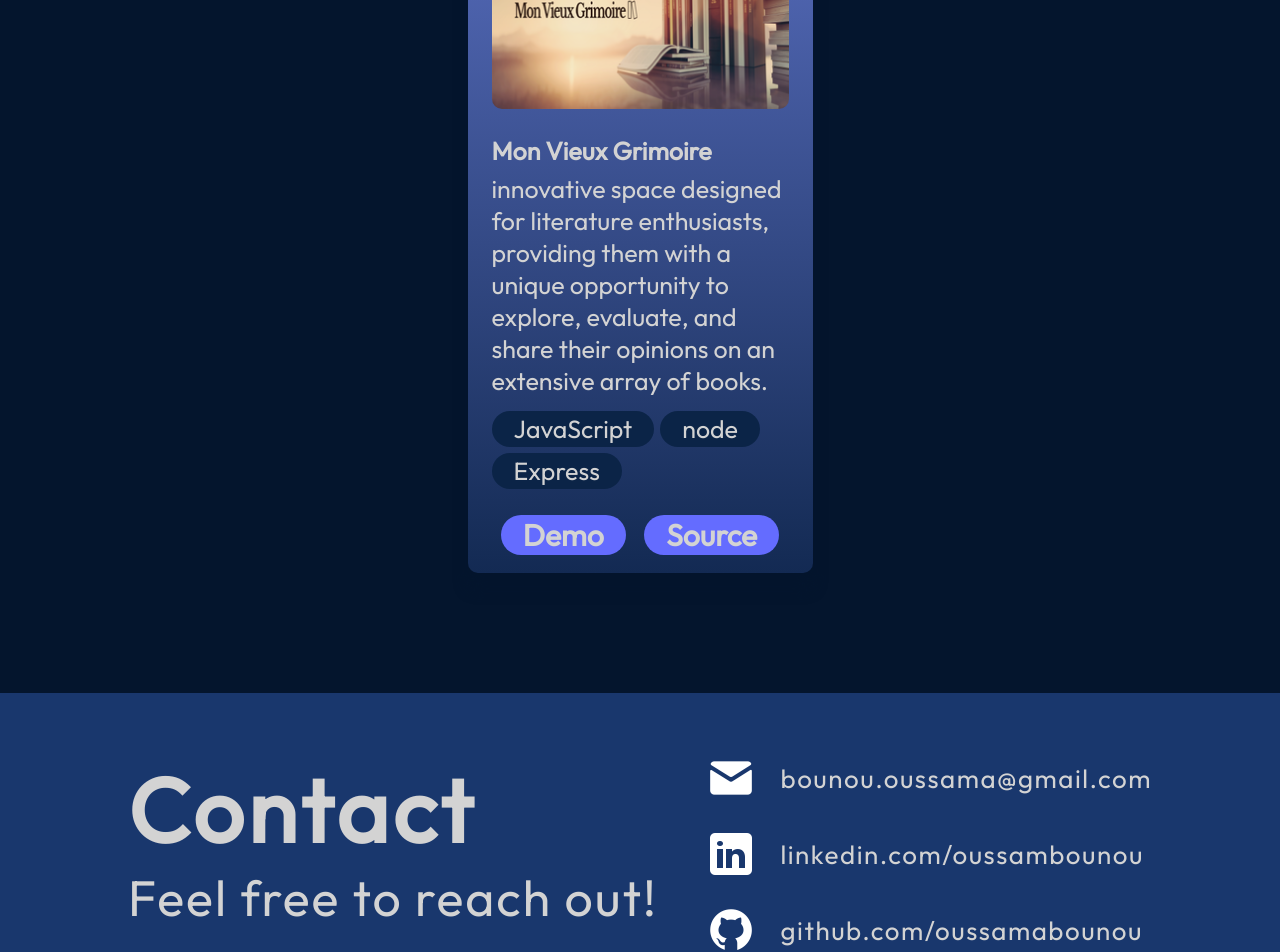
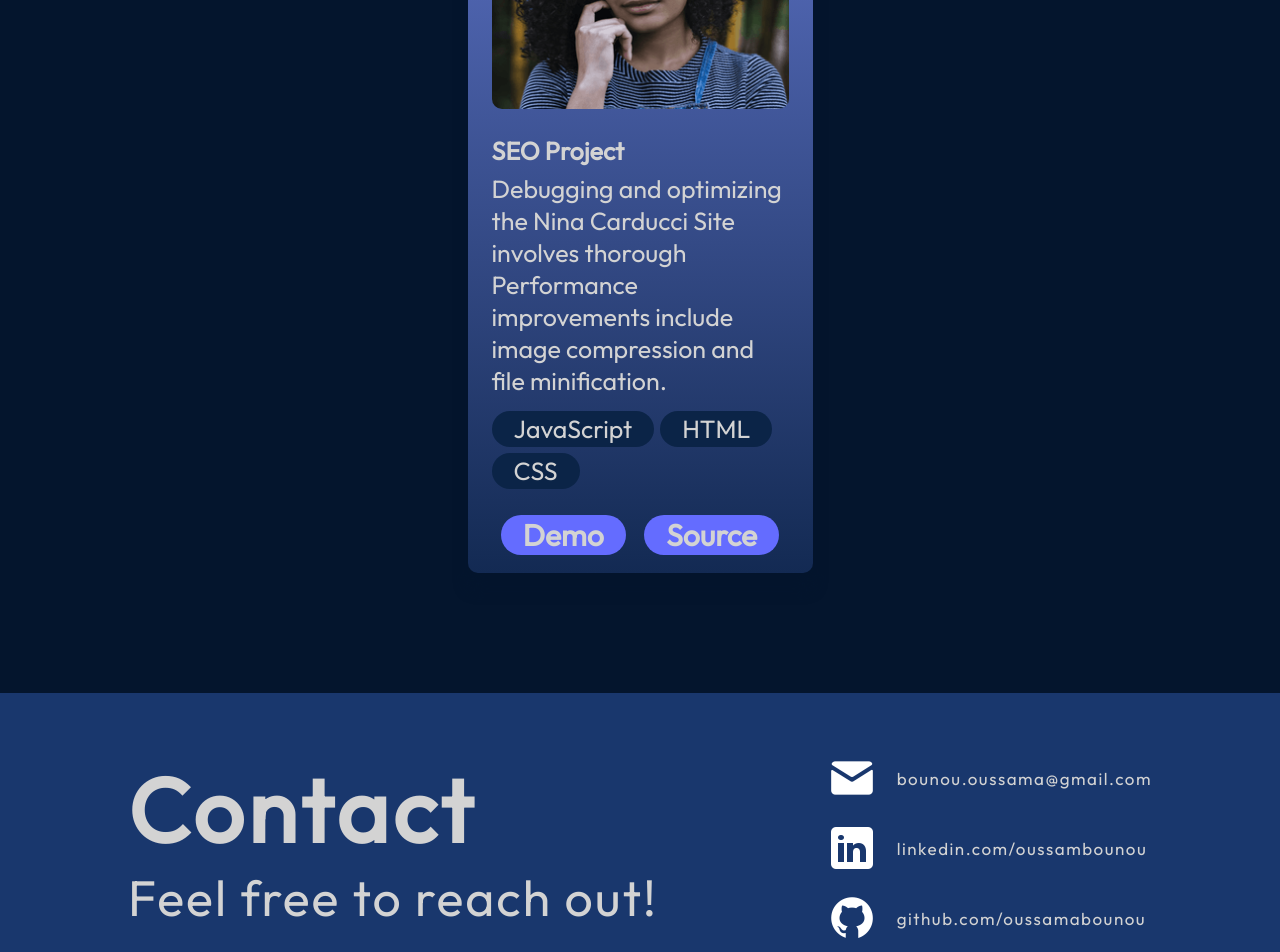
Before and after one commit to Osis6/Portfolio-oussama, a React (Vite) app: page / in a window 1280 px wide. Shown: the part 3580-4532 px from the top of the page. Built offline with nearby package versions, Linux system fonts and the light colour scheme.

Commit message:
modification projets

```diff
--- a/src/components/Contact/Contact.module.css
+++ b/src/components/Contact/Contact.module.css
@@ -31,19 +31,19 @@
   flex-direction: column;
   align-items: flex-start;
   list-style: none;
-  gap: 26px;
+  gap: 20px;
 }
 
 .link {
   display: flex;
   align-items: center;
-  gap: 25px;
+  gap: 20px;
 }
 
 .link a {
   color: var(--color-text);
   text-decoration: none;
-  font-size: 26px;
+  font-size: 17px;
   font-weight: 400;
   letter-spacing: 1.5px;
 }
@@ -59,11 +59,11 @@
     flex-direction: column;
     align-items: center;
   }
+  .text p {
+    font-size: 30px;
+  }
 
   .links {
     align-items: center;
   }
-  .link a {
-    font-size: 17px;
-  }
 }
--- a/src/data/projects.json
+++ b/src/data/projects.json
@@ -16,11 +16,11 @@
     "source": "https://github.com/Osis6/OB-movie"
   },
   {
-    "title": "Mon Vieux Grimoire",
-    "imageSrc": "projects/Grimoire.png",
-    "description": "innovative space designed for literature enthusiasts, providing them with a unique opportunity to explore, evaluate, and share their opinions on an extensive array of books.",
-    "skills": ["JavaScript", "node", "Express"],
-    "demo": "#",
-    "source": "https://github.com/Osis6/mon-vieux-grimoire.git"
+    "title": "SEO Project",
+    "imageSrc": "projects/ninacar.png",
+    "description": "Debugging and optimizing the Nina Carducci Site involves thorough Performance improvements include image compression and file minification.",
+    "skills": ["JavaScript", "HTML", "CSS"],
+    "demo": "https://ob-nina-carducci.netlify.app/",
+    "source": "https://github.com/Osis6/Nina-Carducci"
   }
 ]
```
Also changed, not shown: assets/projects/Grimoire.png (deleted), assets/projects/ninacar.png (added).
